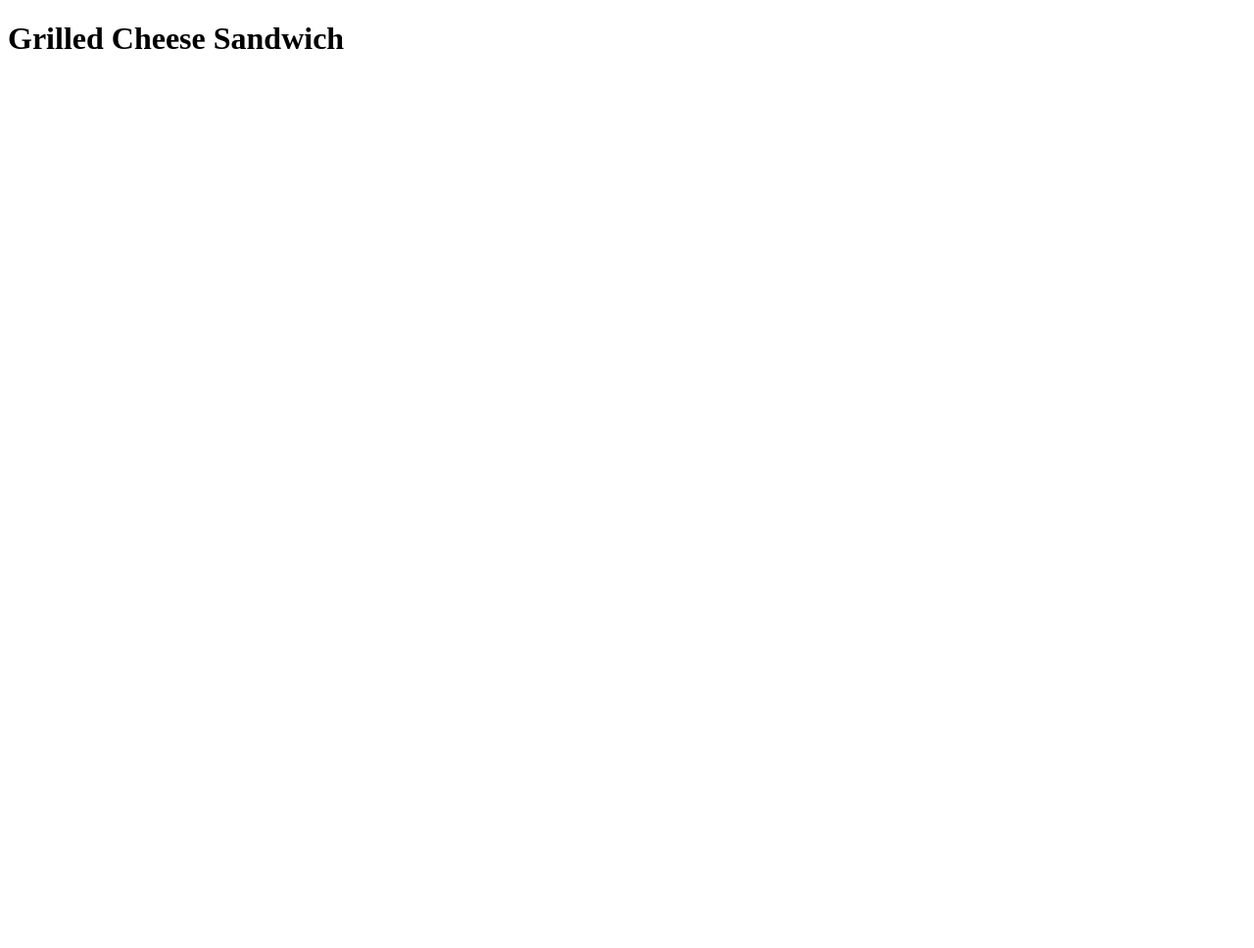
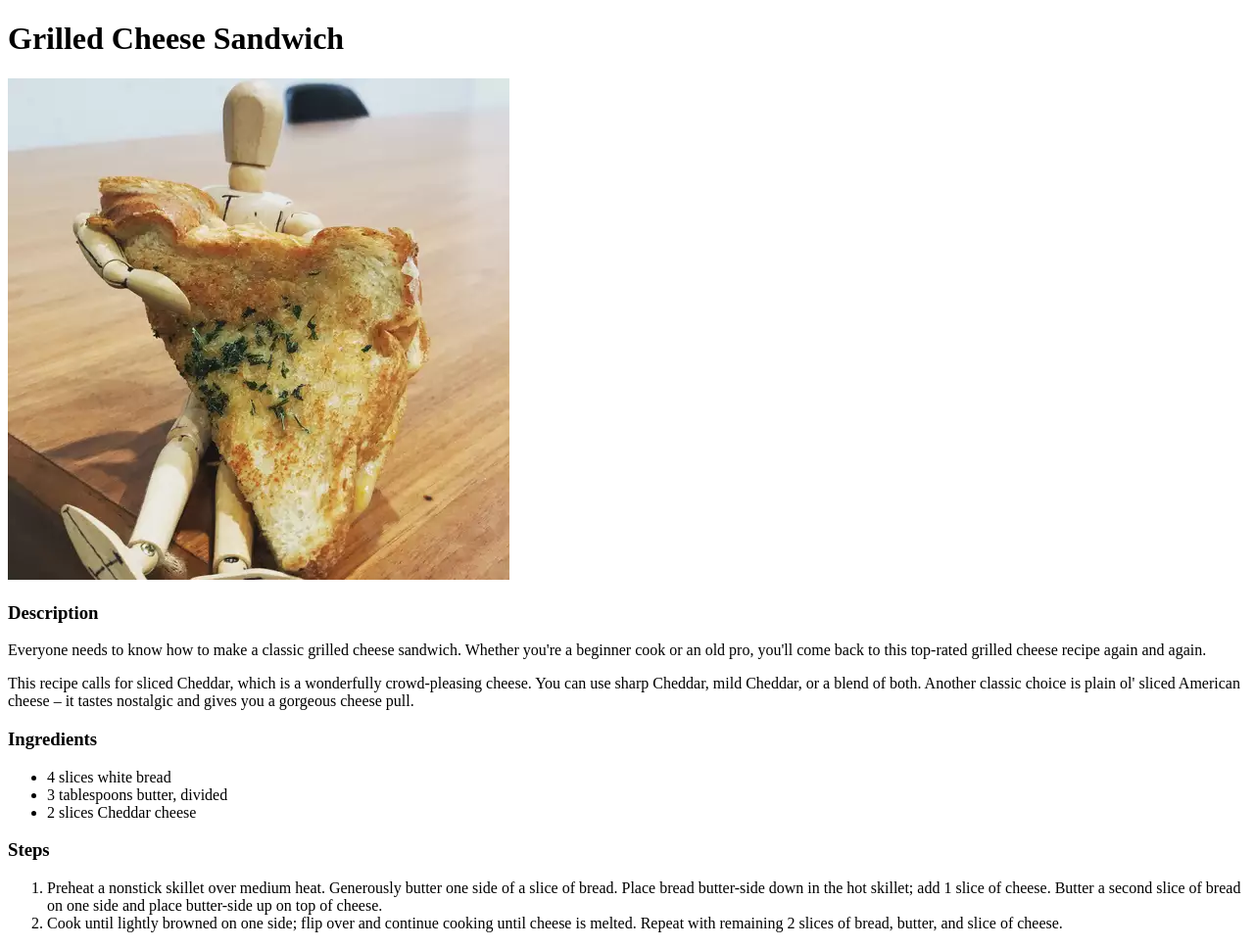
Before and after one commit to tushar-droid/odin-recipes, a plain HTML site: page recipes/grilled_cheese.html in a window 1280 px wide. Shown: the whole page at 98% size. Before the commit the page ends 800 px from the top, so only its background shows below. Drawn offline with Linux system fonts and the light colour scheme.

Commit message:
Completed the Grilled Cheese Recipe Page

```diff
--- a/recipes/grilled_cheese.html
+++ b/recipes/grilled_cheese.html
@@ -8,5 +8,20 @@
 </head>
 <body>
     <h1>Grilled Cheese Sandwich</h1>
+    <img src= '../images/grilled_cheese.webp'/>
+    <h3>Description</h3>
+        <p>Everyone needs to know how to make a classic grilled cheese sandwich. Whether you're a beginner cook or an old pro, you'll come back to this top-rated grilled cheese recipe again and again.</p>
+        <p>This recipe calls for sliced Cheddar, which is a wonderfully crowd-pleasing cheese. You can use sharp Cheddar, mild Cheddar, or a blend of both. Another classic choice is plain ol' sliced American cheese – it tastes nostalgic and gives you a gorgeous cheese pull.</p>
+    <h3>Ingredients</h3>
+        <ul>
+            <li>4 slices white bread</li>
+            <li>3 tablespoons butter, divided</li>
+            <li>2 slices Cheddar cheese</li>
+        </ul>
+    <h3>Steps</h3>
+        <ol>
+            <li>Preheat a nonstick skillet over medium heat. Generously butter one side of a slice of bread. Place bread butter-side down in the hot skillet; add 1 slice of cheese. Butter a second slice of bread on one side and place butter-side up on top of cheese.</li>
+            <li>Cook until lightly browned on one side; flip over and continue cooking until cheese is melted. Repeat with remaining 2 slices of bread, butter, and slice of cheese.</li>
+        </ol>
 </body>
 </html>
```
Also changed, not shown: images/grilled_cheese.webp (added).
